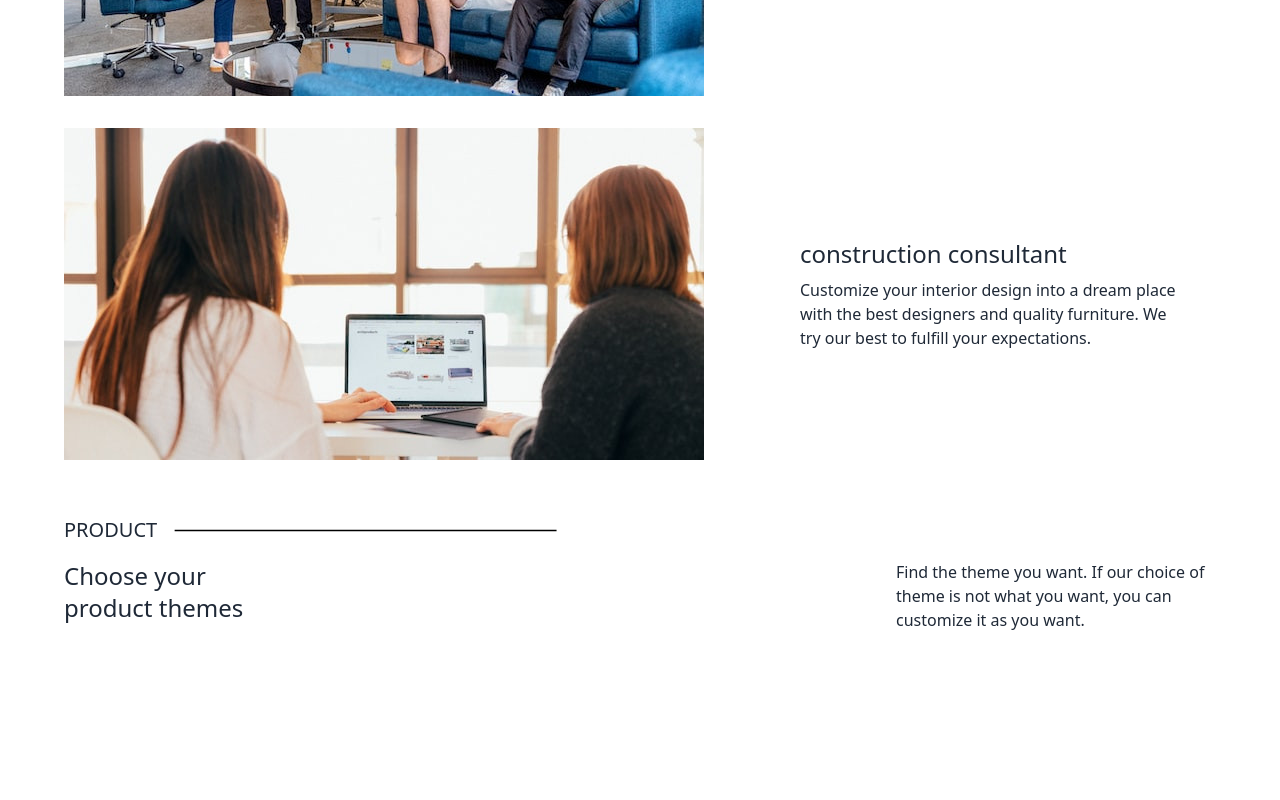
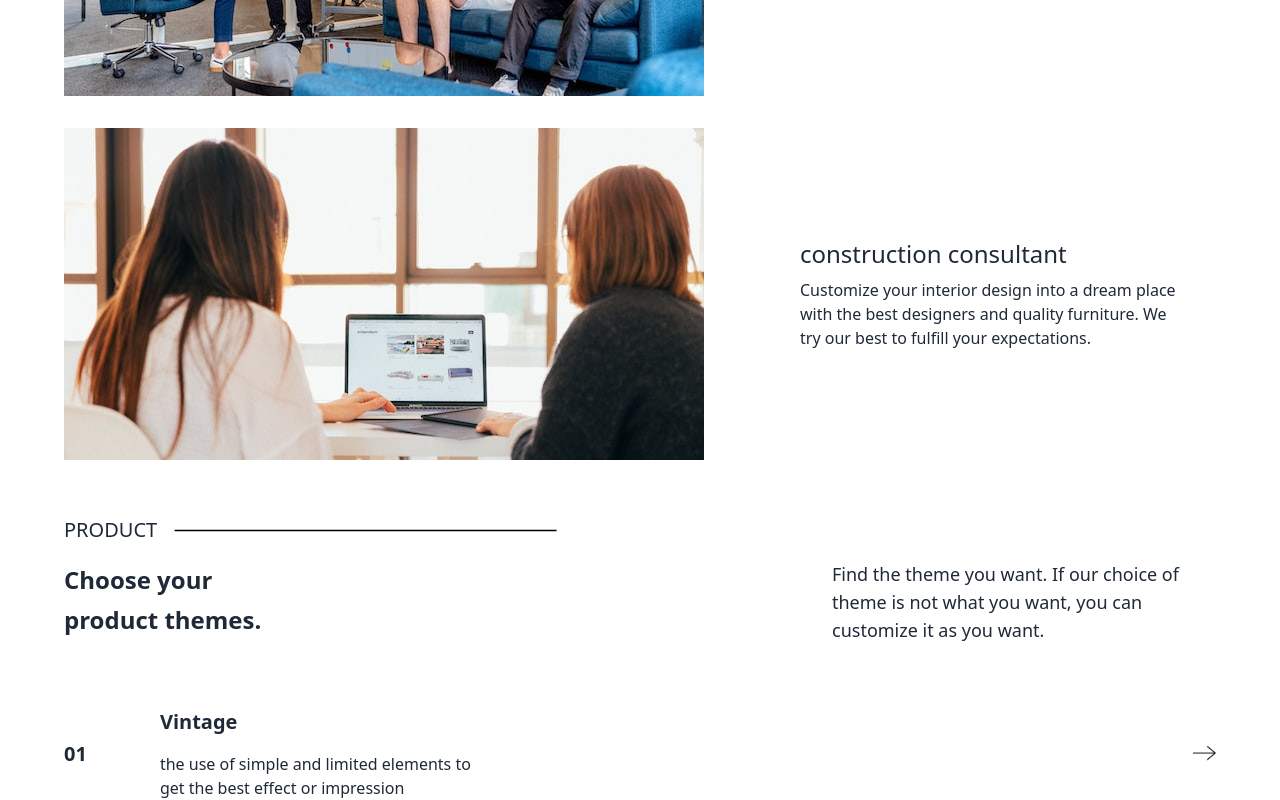
Before and after one commit to Alice2212/interior-design, a React (Create React App) app: page / in a window 1280 px wide. Shown: the part 1559-2359 px from the top of the page. Before the commit the page ends 2191 px from the top, so only its background shows below. Built offline with nearby package versions, Linux system fonts and the light colour scheme.

Commit message:
worked on mobile responsiveness

```diff
--- a/src/components/ProductThemes.css
+++ b/src/components/ProductThemes.css
@@ -1,5 +1,13 @@
 .line {
   width: 30vw;
+}
+
+.arrow-right{
+  width: 2%;
+}
+
+.product-middle{
+  margin-left: -40rem;
 }
 
 @media screen and (max-width: 932px) {
--- a/src/components/ProductThemes.jsx
+++ b/src/components/ProductThemes.jsx
@@ -1,6 +1,7 @@
 import React from "react";
 import "./ProductThemes.css";
 import Line from "../assets/img/Line.svg";
+import arrowRight from "../assets/img/arrow-right.png";
 
 function ProductThemes() {
   return (
@@ -9,12 +10,28 @@ function ProductThemes() {
         <h3 className="pr-4 mt-6 font-medium text-xl ">PRODUCT</h3>
         <img src={Line} alt="line" className="line mt-6" />
       </div>
-      <div className="product-title flex justify-between ">
-        <h2 className="w-52 text-2xl">Choose your product themes</h2>
-        <p className="w-80">
+      <div className="product-title flex flex-wrap justify-between mb-16 md:text-left text-center m-auto ">
+        <h2 className="md:w-52 text-2xl font-semibold leading-10 text-center md:text-left md:m-0
+        m-auto my-8">
+          Choose your product themes.
+        </h2>
+        <p className="md:w-96 text-lg">
           Find the theme you want. If our choice of theme is not what you want,
           you can customize it as you want.
         </p>
+      </div>
+
+      {/* section for product themes */}
+      <div className="flex flex-wrap justify-between items-center ">
+        <h1 className="text-xl font-bold ">01</h1>
+        <div className="product-middle flex flex-col w-80">
+          <h1 className="text-xl font-bold mb-4">Vintage</h1>
+          <p className="text-base">
+            the use of simple and limited elements to get the best effect or
+            impression
+          </p>
+        </div>
+        <img src={arrowRight} alt="arrow-right" className="arrow-right" />
       </div>
     </div>
   );
```
Also changed, not shown: src/assets/img/arrow-right.png (added).
